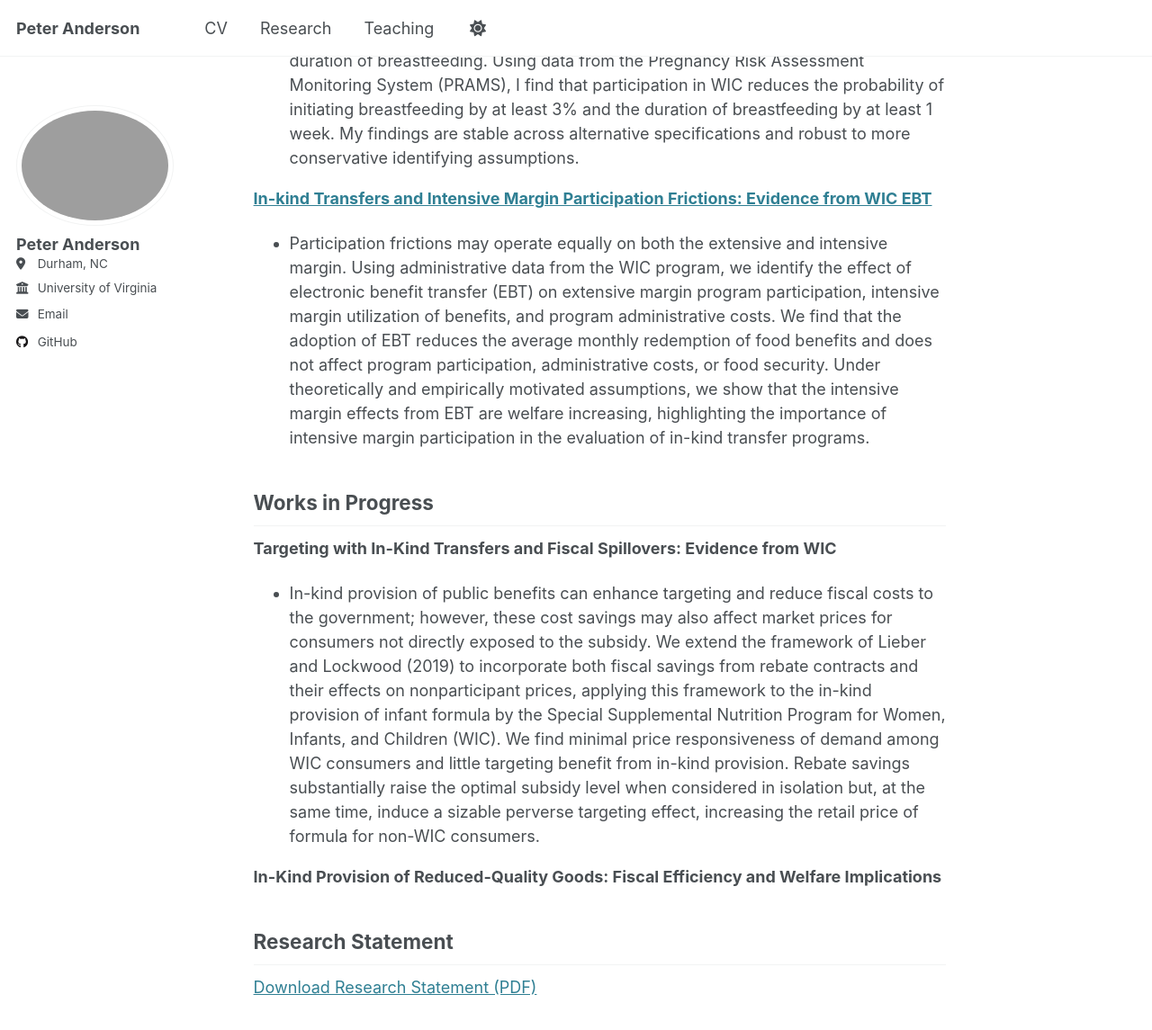
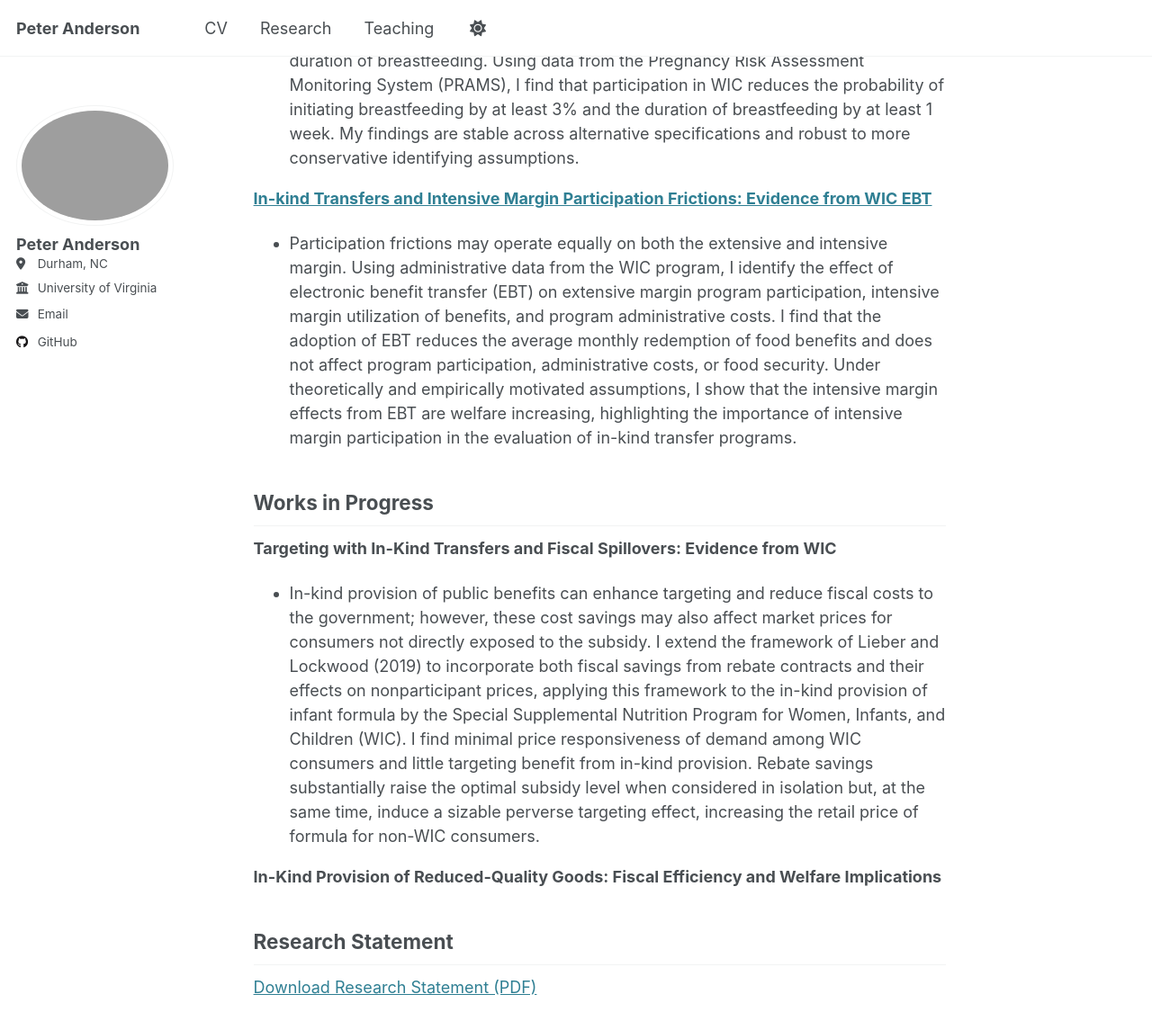
Before and after one commit to PeterMichaelAnderson/PeterMichaelAnderson.github.io, a Jekyll site: the page built from _pages/research.md, in a window 1280 px wide and 1400 px high, scrolled down 503 px. Shown: the top 1145 px of the window at 90% size. Built offline with Jekyll 4.4.1, drawn with Linux system fonts in a browser that asks for light colours.

Commit message:
Update research.md

```diff
--- a/_pages/research.md
+++ b/_pages/research.md
@@ -9,12 +9,12 @@ title: "Research"
   - Breastfeeding promotion and support is a core service of the Special Supplemental Nutrition Program for Women, Infants, and Children (WIC), which serves approximately half of all U.S. infants; however, program benefits include vouchers for infant formula, encouraging substitution away from breastfeeding among participating mothers. To estimate WIC’s effect on breastfeeding, I formalize a partial identification approach to address a common challenge in regression discontinuity designs: misclassification of treatment assignment due to measurement error in the running variable. Leveraging the program’s income eligibility cutoff, I apply this approach to bound the local average treatment effect (LATE) on the initiation and duration of breastfeeding. Using data from the Pregnancy Risk Assessment Monitoring System (PRAMS), I find that participation in WIC reduces the probability of initiating breastfeeding by at least 3% and the duration of breastfeeding by at least 1 week. My findings are stable across alternative specifications and robust to more conservative identifying assumptions.
 
 **[In-kind Transfers and Intensive Margin Participation Frictions: Evidence from WIC EBT](../files/WIC_EBT__AER_Submission.pdf)**
-  - Participation frictions may operate equally on both the extensive and intensive margin. Using administrative data from the WIC program, we identify the effect of electronic benefit transfer (EBT) on extensive margin program participation, intensive margin utilization of benefits, and program administrative costs. We find that the adoption of EBT reduces the average monthly redemption of food benefits and does not affect program participation, administrative costs, or food security. Under theoretically and empirically motivated assumptions, we show that the intensive margin effects from EBT are welfare increasing, highlighting the importance of intensive margin participation in the evaluation of in-kind transfer programs.
+  - Participation frictions may operate equally on both the extensive and intensive margin. Using administrative data from the WIC program, I identify the effect of electronic benefit transfer (EBT) on extensive margin program participation, intensive margin utilization of benefits, and program administrative costs. I find that the adoption of EBT reduces the average monthly redemption of food benefits and does not affect program participation, administrative costs, or food security. Under theoretically and empirically motivated assumptions, I show that the intensive margin effects from EBT are welfare increasing, highlighting the importance of intensive margin participation in the evaluation of in-kind transfer programs.
 
 ## Works in Progress
 
 **Targeting with In-Kind Transfers and Fiscal Spillovers: Evidence from WIC**
-  - In-kind provision of public benefits can enhance targeting and reduce fiscal costs to the government; however, these cost savings may also affect market prices for consumers not directly exposed to the subsidy. We extend the framework of Lieber and Lockwood (2019) to incorporate both fiscal savings from rebate contracts and their effects on nonparticipant prices, applying this framework to the in-kind provision of infant formula by the Special Supplemental Nutrition Program for Women, Infants, and Children (WIC). We find minimal price responsiveness of demand among WIC consumers and little targeting benefit from in-kind provision. Rebate savings substantially raise the optimal subsidy level when considered in isolation but, at the same time, induce a sizable perverse targeting effect, increasing the retail price of formula for non-WIC consumers.
+  - In-kind provision of public benefits can enhance targeting and reduce fiscal costs to the government; however, these cost savings may also affect market prices for consumers not directly exposed to the subsidy. I extend the framework of Lieber and Lockwood (2019) to incorporate both fiscal savings from rebate contracts and their effects on nonparticipant prices, applying this framework to the in-kind provision of infant formula by the Special Supplemental Nutrition Program for Women, Infants, and Children (WIC). I find minimal price responsiveness of demand among WIC consumers and little targeting benefit from in-kind provision. Rebate savings substantially raise the optimal subsidy level when considered in isolation but, at the same time, induce a sizable perverse targeting effect, increasing the retail price of formula for non-WIC consumers.
 
 **In-Kind Provision of Reduced-Quality Goods: Fiscal Efficiency and Welfare Implications**
 
```
